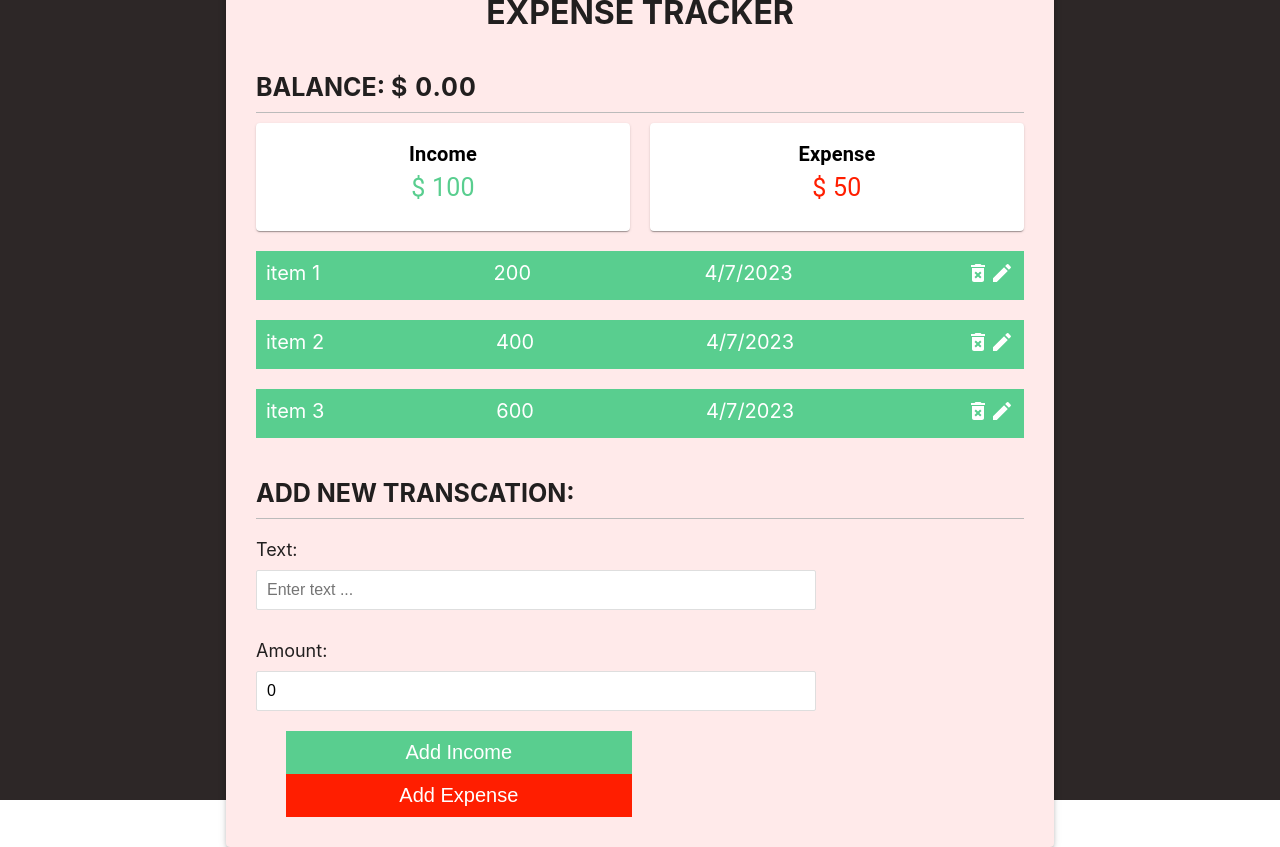
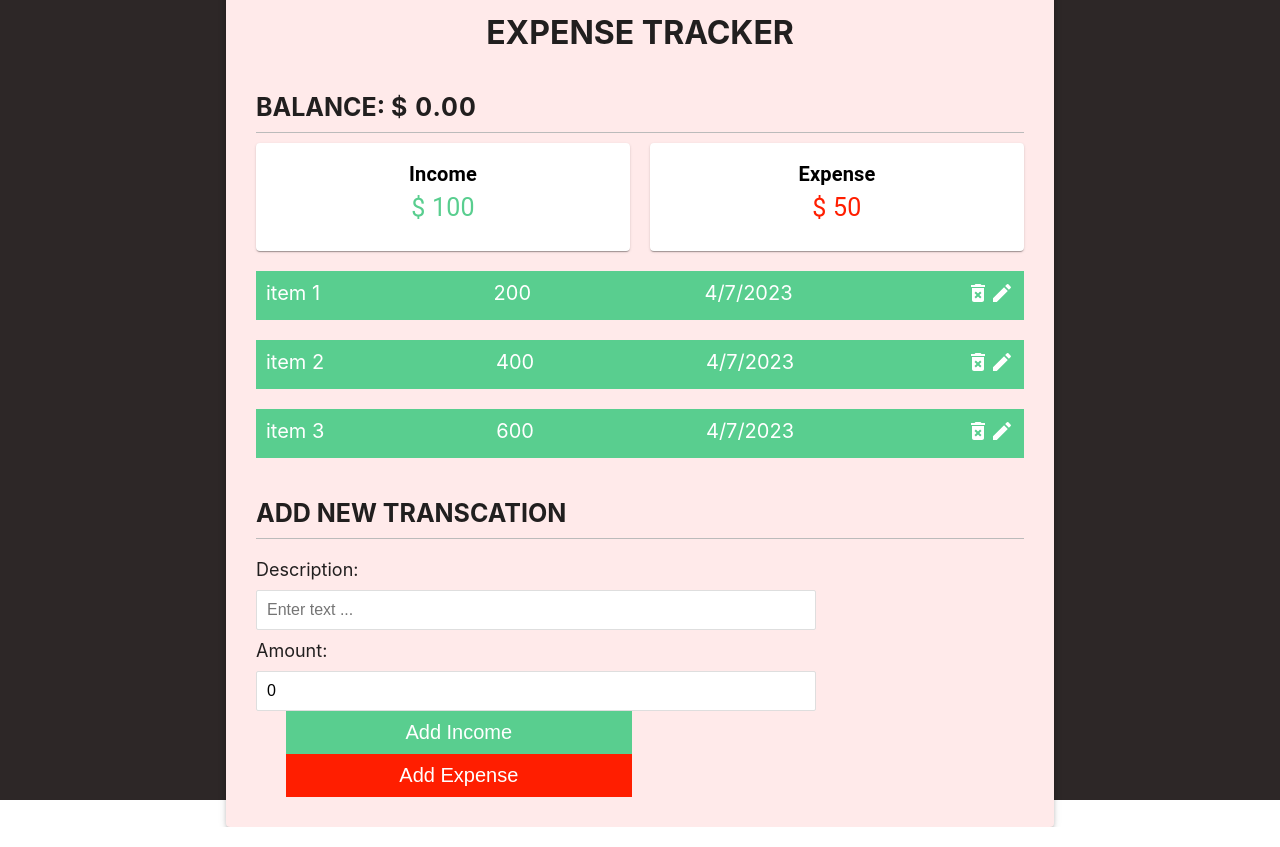
Before and after one commit to 06shayan/Expense-Tracker-App, a React (Create React App) app: page / in a window 1280 px wide. Built offline with nearby package versions, Linux system fonts and the light colour scheme.

Commit message:
working on add new transaction

```diff
--- a/src/App.js
+++ b/src/App.js
@@ -19,7 +19,7 @@ const mainContainer = {
   alignItems: 'center',
 
 }
-const paper = { width: '60%', padding: '30px', backgroundColor: '#FFEAEA'   }
+const paper = { width: '60%', padding: '30px', backgroundColor: '#FFEAEA' }
 
 function App() {
   return (
--- a/src/GlobalContext/index.jsx
+++ b/src/GlobalContext/index.jsx
@@ -4,8 +4,15 @@ export const ApplicationContext = createContext();
 
 
 export const ContextProvider = ({ children }) => {
+
+    const transactionList = [
+        { item: 'item 1', amount: 200, date: new Date() },
+        { item: 'item 2', amount: 400, date: new Date() },
+        { item: 'item 3', amount: 600, date: new Date() },
+    ]
+
     return (
-        <ApplicationContext.Provider value={'hello'}>
+        <ApplicationContext.Provider value={transactionList}>
             {children}
         </ApplicationContext.Provider>
 
--- a/src/components/AddNewTransaction.jsx
+++ b/src/components/AddNewTransaction.jsx
@@ -1,23 +1,46 @@
-import React, {useState} from 'react'
+import React, { useState } from 'react'
 
-function AddNewTransaction() {
+function AddNewTransaction({ handleSubmit }) {
 
   const [text, setText] = useState('')
   const [amount, setAmount] = useState(0)
 
+  const handleDescription = (e) => {
+    setText(e.target.value)
+  }
+
+  const handleAmount = (e) => {
+    setAmount(e.target.value)
+  }
+
+  const handleFormSubmit = (e) => {
+    e.preventDefault()
+    const selectedButton = e.target.id
+    const data = { item: text, amount: amount, date: new Date() }
+  }
+
   return (
     <>
-          <form>
-            <h3>Add New Transcation:</h3>
-            <label>Text: </label>
-            <input type='text' placeholder='Enter text ...' value={text} onChange={e => setText(e.target.value)}/>
-            <br/>
+      {/* HEADING */}
+      <h3>Add New Transcation</h3>
+
+      {/* DESCRIPTION FIELD */}
+      <div>
+        <label>Description: </label>
+        <input type='text' placeholder='Enter text ...' value={text} onChange={handleDescription} />
+      </div>
+
+      {/* AMOUNT FIELD */}
+      <div>
         <label>Amount: </label>
-            <input type='number' value={amount} onChange={e => setText(e.target.value)}/>
-            <br/>
-            <button className='add-inc' data-inline="true">Add Income</button>
-            <button className='add-exp' data-inline="true">Add Expense</button>
-          </form>
+        <input type='number' value={amount} onChange={handleAmount} />
+      </div>
+
+      {/* BUTTON CONTAINER */}
+      <div>
+        <button className='add-inc' data-inline="true" id='income' onClick={handleFormSubmit}>Add Income</button>
+        <button className='add-exp' data-inline="true" id='expense' onClick={handleFormSubmit}>Add Expense</button>
+      </div>
     </>
   )
 }
--- a/src/components/Balance.jsx
+++ b/src/components/Balance.jsx
@@ -6,7 +6,7 @@ function Balance() {
     // console.log('test', test)
     return (
         <>
-        <h3>Balance: <span>$ 0.00</span></h3>
+            <h3>Balance: <span>$ 0.00</span></h3>
 
         </>
     )
--- a/src/components/TransactionList.jsx
+++ b/src/components/TransactionList.jsx
@@ -1,19 +1,16 @@
-import React from 'react'
+import React, { useContext } from 'react'
 import DeleteForeverIcon from '@mui/icons-material/DeleteForever';
 import EditIcon from '@mui/icons-material/Edit';
 import Box from '@mui/material/Box';
 import { v4 as uuidv4 } from 'uuid';
+import { ApplicationContext } from '../GlobalContext';
 
 const containerStyles = { display: 'flex', background: '#59CE8F', justifyContent: 'space-between', margin: '20px 0px', padding: '10px', color: 'white', fontSize: '20px' }
 
 
 
 function TransactionList() {
-    const transactionList = [
-        { item: 'item 1', amount: 200, date: new Date() },
-        { item: 'item 2', amount: 400, date: new Date() },
-        { item: 'item 3', amount: 600, date: new Date() },
-    ]
+    const transactionList = useContext(ApplicationContext)
     return (
         <>
             {
```
Lines whose indentation alone changed are shown as unchanged.
